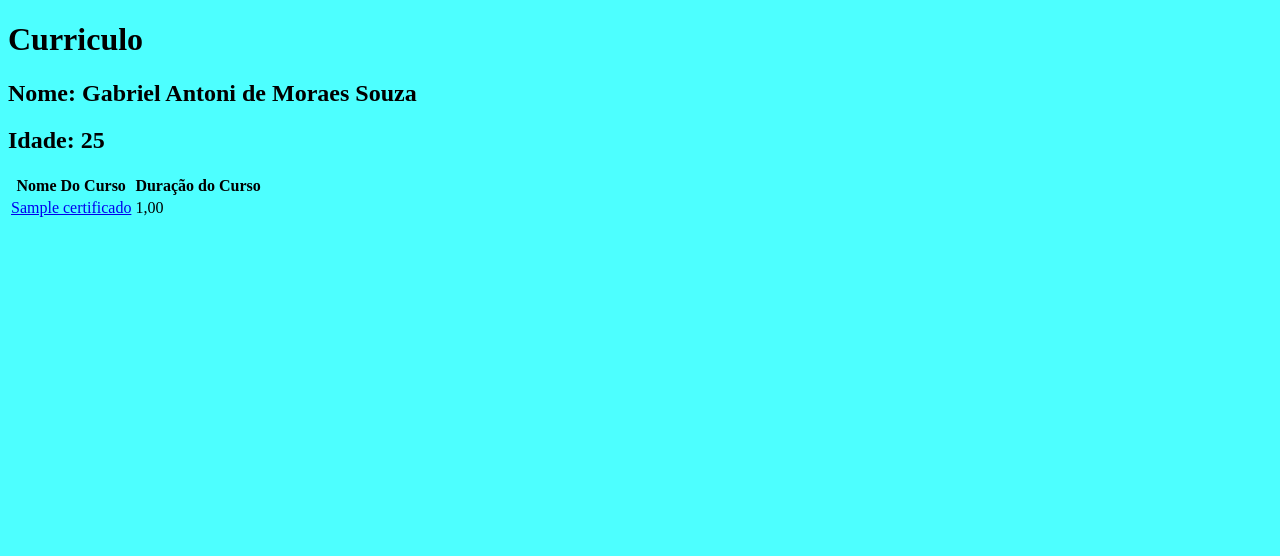
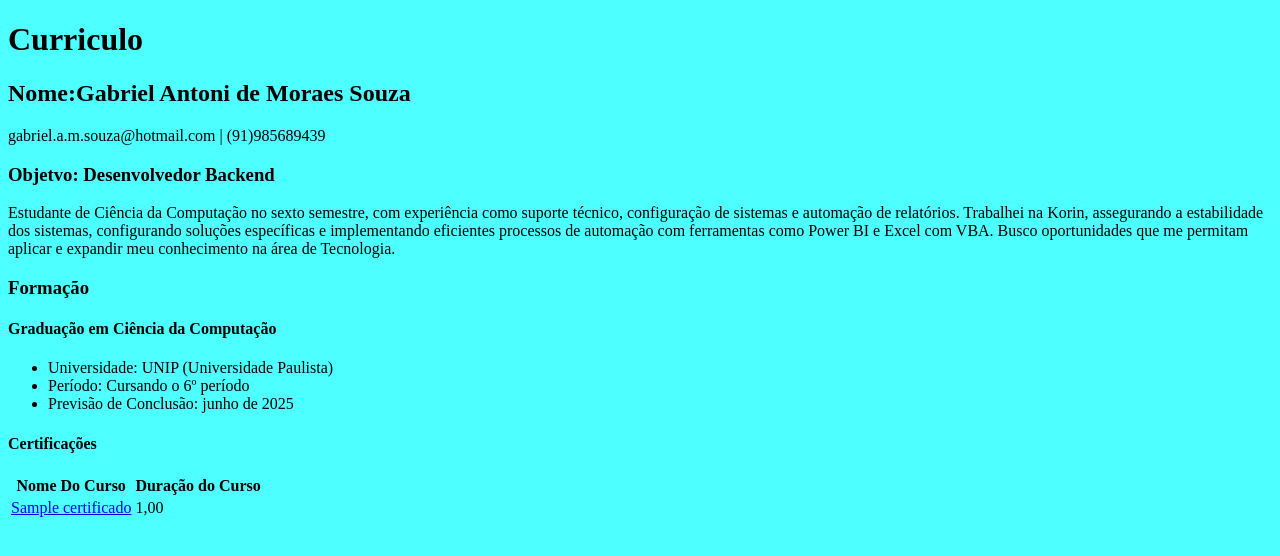
Before and after one commit to GabrielAntoni/django1, a Django app: page / in a window 1280 px wide. Shown: the top 556 px of the page. Run offline with Django 5.2, Linux system fonts and the light colour scheme; tables that the repository leaves empty hold one stand-in row (values such as "Sample post").

Commit message:
modificando para curriculo

```diff
--- a/core/models.py
+++ b/core/models.py
@@ -1,4 +1,9 @@
 from django.db import models
+from stdimage import StdImageField
+
+from django.db.models import signals
+from django.template.defaultfilters import slugify
+
 
 # Create your models here.
 
@@ -17,6 +22,15 @@ class Certificado(models.Model):
     dataCert = models.DateField('Data de Conclusão')
     LinkCert = models.CharField('Link do Certificado', max_length=100)
     duracaoCert = models.DecimalField('Duração de Conclução do certificado', max_digits=8, decimal_places=2)
+    imagem = StdImageField('Imagem', upload_to='certificados', variations={'thumb': (124, 124)})
+    slug = models.SlugField('Slug', max_length=100, blank=True, editable=False)
 
     def __str__(self):
         return self.nomeCert
+
+
+def produto_pre_save(signal, instance, sender, **kwargs):
+    instance.slug = slugify(instance.nome)
+
+
+signals.pre_save.connect(produto_pre_save, sender=Certificado)
--- a/core/templates/index.html
+++ b/core/templates/index.html
@@ -4,13 +4,23 @@
 <html lang="pt-br">
 <head>
     <meta charset="UTF-8">
-    <title>Django 1 - Index</title>
+    <title>Curriculum Vitae</title>
     <link rel="stylesheet" href="{%static 'css/estilos.css' %}">
 </head>
 <body>
     <h1>Curriculo</h1>
-    <h2>{{Nome}}</h2>
-    <h2>{{Idade}}</h2>
+    <h2><b>Nome:</b>{{Nome}}</h2>
+    <p>gabriel.a.m.souza@hotmail.com | (91)985689439</p>
+    <h3><b>Objetvo: </b>{{objetivo}}</h3>
+    <p>Estudante de Ciência da Computação no sexto semestre, com experiência como suporte técnico, configuração de sistemas e automação de relatórios. Trabalhei na Korin, assegurando a estabilidade dos sistemas, configurando soluções específicas e implementando eficientes processos de automação com ferramentas como Power BI e Excel com VBA. Busco oportunidades que me permitam aplicar e expandir meu conhecimento na área de Tecnologia.</p>
+    <h3>Formação</h3>
+    <h4>Graduação em Ciência da Computação</h4>
+    <ul>
+        <li>Universidade: UNIP (Universidade Paulista)</li>
+        <li>Período: Cursando o 6º período</li>
+        <li>Previsão de Conclusão: junho de 2025</li>
+    </ul>
+    <h4>Certificações</h4>
     <table>
         <thead>
             <tr>
@@ -21,7 +31,7 @@
         <thead>
         {% for Certificado in Certificados %}
             <tr>
-                <td><a href= {{Certificado.LinkCert}} > {{Certificado.nomeCert }}</a></td>
+                <td><a href= {{Certificado.LinkCert}} target="_blank" > {{Certificado.nomeCert }}</a></td>
                 <td>{{ Certificado.duracaoCert }}</td>
             </tr>
         {% endfor %}
--- a/core/views.py
+++ b/core/views.py
@@ -10,8 +10,12 @@ def index(request):
     Certificados = Certificado.objects.all()
 
     Apresentação = {
-        'Nome': 'Nome: Gabriel Antoni de Moraes Souza',
-        'Idade': 'Idade: 25',
+        'Nome': 'Gabriel Antoni de Moraes Souza',
+        'objetivo': 'Desenvolvedor Backend',
+        'email': 'gabriel.a.m.souza@hotmail.com',
+        'numero': '(91) 918568-9439',
+        'git': 'https://github.com/GabrielAntoni',
+
         'Certificados': Certificados
     }
     return render(request, 'index.html',Apresentação)
--- a/django1/settings.py
+++ b/django1/settings.py
@@ -39,6 +39,8 @@ INSTALLED_APPS = [
     'django.contrib.messages',
     'django.contrib.staticfiles',
     'core',
+    'bootstrap4',
+    'stdimage',
 ]
 
 MIDDLEWARE = [
```
Also changed, not shown: core/migrations/0001_initial.py, db.sqlite3.
